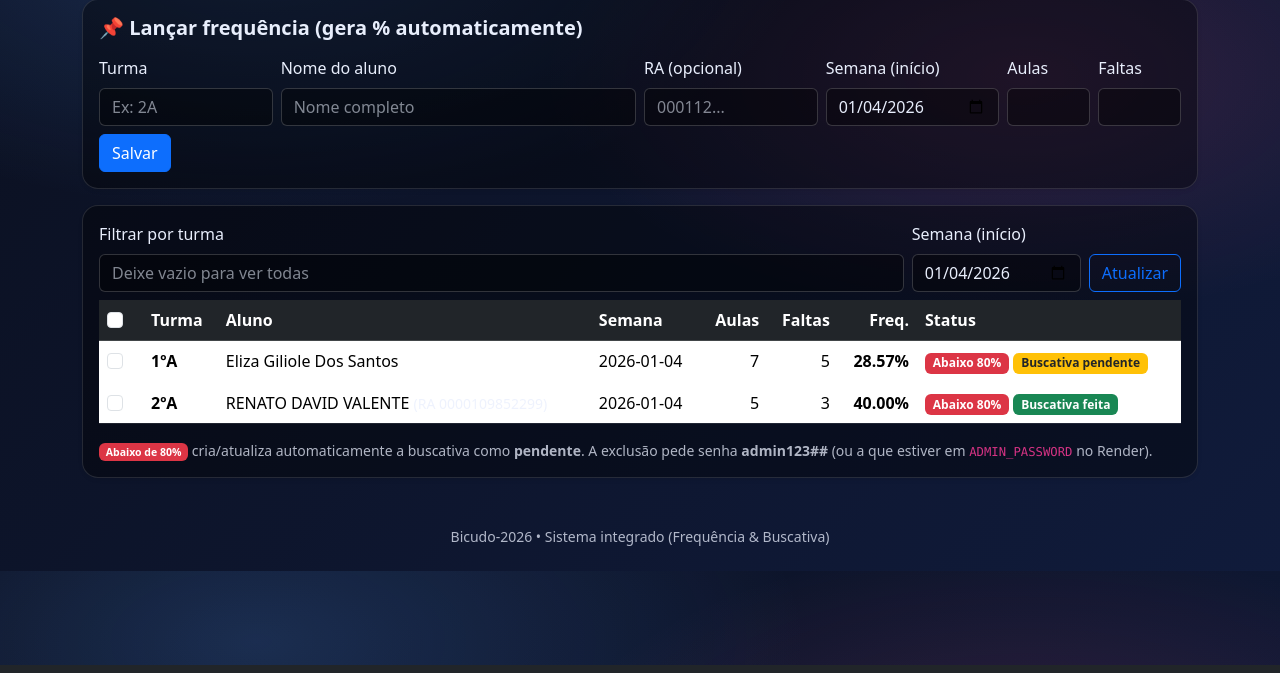
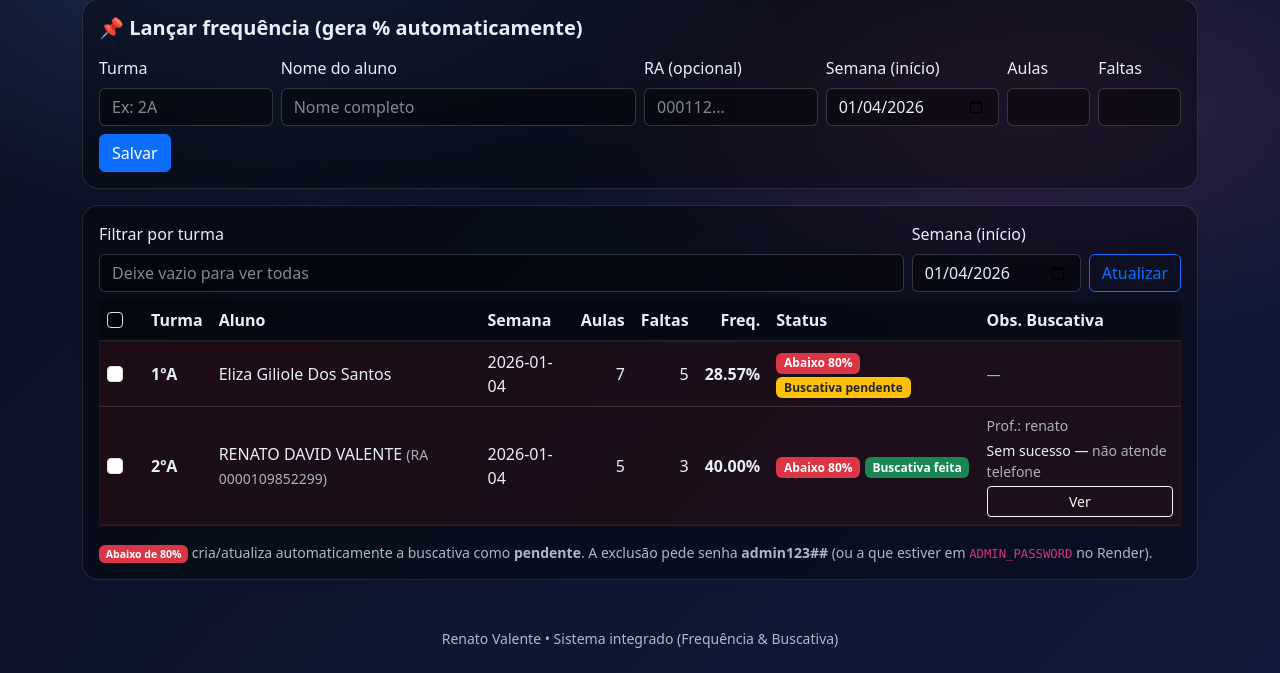
Before and after one commit to Renato2024Valente/Buscativa2026, a Flask app: page /gestao_frequencia_painel in a window 1280 px wide. Shown: the part 135-808 px from the top of the page. Run offline with Flask 3, Linux system fonts and the light colour scheme; the visitor is signed in with stand-in values (Sample User, id 1); data comes from the database, SQL or seed files in the repository; both versions use the stored data as it was after the commit; some libraries are stand-ins or nearby versions.

Commit message:
Add files via upload

```diff
--- a/static/css/style.css
+++ b/static/css/style.css
@@ -82,3 +82,38 @@ body{
   grid-template-columns: repeat(4, 1fr);
   gap: .5rem;
 }
+
+
+
+/* Tabela mais escura (melhor leitura) */
+.table{
+  color: #e8eefc;
+}
+
+.table > :not(caption) > * > *{
+  background-color: rgba(0,0,0,0.28) !important;
+  color: #e8eefc !important;
+  border-color: rgba(255,255,255,0.10) !important;
+}
+
+.table thead.table-dark > :not(caption) > * > *{
+  background-color: rgba(0,0,0,0.55) !important;
+  color: #e8eefc !important;
+}
+
+.table-hover > tbody > tr:hover > *{
+  background-color: rgba(255,255,255,0.06) !important;
+}
+
+/* Texto secundário mais visível dentro da tabela */
+.table .text-secondary,
+.table small.text-secondary{
+  color: rgba(232,238,252,0.72) !important;
+}
+
+/* Caixa do modal de observações mais escura e legível */
+#modalObs .border{
+  border-color: rgba(255,255,255,0.14) !important;
+  background: rgba(0,0,0,0.25) !important;
+  color: #e8eefc !important;
+}
--- a/static/js/gestao_frequencia.js
+++ b/static/js/gestao_frequencia.js
@@ -42,6 +42,54 @@ function updatePreview(){
     return "";
   }
 
+
+function fmtDate(iso){
+  if(!iso) return "—";
+  try{
+    const d = new Date(iso);
+    return d.toLocaleString();
+  }catch(e){
+    return iso;
+  }
+}
+
+function shortText(t, max=60){
+  if(!t) return "";
+  const s = String(t).trim().replace(/\s+/g, " ");
+  if(s.length <= max) return s;
+  return s.slice(0, max-1) + "…";
+}
+
+function renderObs(f){
+  const b = f.buscativa;
+  if(!b) return `<span class="text-secondary small">—</span>`;
+
+  const prof = b.professor_nome ? b.professor_nome : "—";
+  const res = (b.sucesso === true) ? "Sucesso" : (b.sucesso === false ? "Sem sucesso" : "—");
+  const obs = b.observacoes ? shortText(b.observacoes, 70) : "";
+  const showBtn = b.observacoes || b.professor_nome || b.sucesso !== null;
+
+  if(!showBtn){
+    return `<span class="text-secondary small">—</span>`;
+  }
+
+  return `
+    <div class="vstack gap-1">
+      <div class="small text-secondary">Prof.: ${prof}</div>
+      <div class="small">${res}${obs ? ` — <span class="text-secondary">${obs}</span>` : ""}</div>
+      <button class="btn btn-sm btn-outline-light btn-obs" type="button"
+        data-aluno="${encodeURIComponent(f.aluno.nome)}"
+        data-turma="${encodeURIComponent(f.aluno.turma)}"
+        data-prof="${encodeURIComponent(prof)}"
+        data-res="${encodeURIComponent(res)}"
+        data-obs="${encodeURIComponent(b.observacoes || '')}"
+        data-criada="${encodeURIComponent(b.data_criacao || '')}"
+        data-realizada="${encodeURIComponent(b.data_realizada || '')}"
+      >Ver</button>
+    </div>
+  `;
+}
+
   function row(f){
     const below = f.abaixo_80;
     const b = f.buscativa;
@@ -61,6 +109,7 @@ function updatePreview(){
         <td class="text-end">${f.faltas}</td>
         <td class="text-end"><span class="fw-bold">${Number(f.frequencia_percent).toFixed(2)}%</span></td>
         <td>${statusTxt}</td>
+        <td>${renderObs(f)}</td>
       </tr>
     `;
   }
@@ -78,13 +127,13 @@ function updatePreview(){
 
     if(!data.ok){
       showMsg("danger", data.error || "Erro ao carregar.");
-      tbody.innerHTML = `<tr><td colspan="8" class="text-center text-secondary">Sem dados.</td></tr>`;
+      tbody.innerHTML = `<tr><td colspan="9" class="text-center text-secondary">Sem dados.</td></tr>`;
       return;
     }
 
     hideMsg();
     tbody.innerHTML = (data.data || []).map(row).join("") || `
-      <tr><td colspan="8" class="text-center text-secondary">Nenhum registro encontrado.</td></tr>
+      <tr><td colspan="9" class="text-center text-secondary">Nenhum registro encontrado.</td></tr>
     `;
   }
 
@@ -192,5 +241,43 @@ function updatePreview(){
     filtroSemana.value = todayIso;
   }
 
+
+// Abrir modal de observações da buscativa
+document.addEventListener("click", (e)=>{
+  const btn = e.target.closest(".btn-obs");
+  if(!btn) return;
+
+  const aluno = decodeURIComponent(btn.getAttribute("data-aluno") || "—");
+  const turma = decodeURIComponent(btn.getAttribute("data-turma") || "");
+  const prof = decodeURIComponent(btn.getAttribute("data-prof") || "—");
+  const res = decodeURIComponent(btn.getAttribute("data-res") || "—");
+  const obs = decodeURIComponent(btn.getAttribute("data-obs") || "");
+  const criada = decodeURIComponent(btn.getAttribute("data-criada") || "");
+  const realizada = decodeURIComponent(btn.getAttribute("data-realizada") || "");
+
+  const elAluno = document.getElementById("obsAluno");
+  const elProf = document.getElementById("obsProfessor");
+  const elRes = document.getElementById("obsResultado");
+  const elTxt = document.getElementById("obsTexto");
+  const elCriada = document.getElementById("obsCriada");
+  const elReal = document.getElementById("obsRealizada");
+
+  if(elAluno) elAluno.textContent = turma ? `${aluno} (${turma})` : aluno;
+  if(elProf) elProf.textContent = prof || "—";
+  if(elRes) elRes.textContent = res || "—";
+  if(elTxt) elTxt.textContent = obs ? obs : "—";
+  if(elCriada) elCriada.textContent = fmtDate(criada);
+  if(elReal) elReal.textContent = fmtDate(realizada);
+
+  try{
+    const modalEl = document.getElementById("modalObs");
+    const modal = new bootstrap.Modal(modalEl);
+    modal.show();
+  }catch(err){
+    // fallback
+    alert(obs || "Sem observações.");
+  }
+});
+
   load();
 })();
--- a/templates/base.html
+++ b/templates/base.html
@@ -37,7 +37,7 @@
 
 <footer class="py-4 text-center text-secondary small">
   <div class="container">
-    <div>Bicudo-2026 • Sistema integrado (Frequência & Buscativa)</div>
+    <div>Renato Valente • Sistema integrado (Frequência & Buscativa)</div>
   </div>
 </footer>
 
--- a/templates/gestao_frequencia.html
+++ b/templates/gestao_frequencia.html
@@ -84,6 +84,7 @@
             <th class="text-end">Faltas</th>
             <th class="text-end">Freq.</th>
             <th>Status</th>
+            <th>Obs. Buscativa</th>
           </tr>
         </thead>
         <tbody id="tbodyFrequencias"></tbody>
@@ -93,6 +94,48 @@
     <div class="small text-secondary">
       <span class="badge bg-danger">Abaixo de 80%</span> cria/atualiza automaticamente a buscativa como <b>pendente</b>.
       A exclusão pede senha <b>admin123##</b> (ou a que estiver em <code>ADMIN_PASSWORD</code> no Render).
+    </div>
+  </div>
+</div>
+
+
+
+<!-- Modal: Observações da Buscativa -->
+<div class="modal fade" id="modalObs" tabindex="-1" aria-hidden="true">
+  <div class="modal-dialog modal-dialog-centered modal-lg">
+    <div class="modal-content rounded-4">
+      <div class="modal-header">
+        <h5 class="modal-title fw-bold">📝 Detalhes da Buscativa</h5>
+        <button type="button" class="btn-close" data-bs-dismiss="modal" aria-label="Fechar"></button>
+      </div>
+      <div class="modal-body">
+        <div class="row g-3">
+          <div class="col-md-6">
+            <div class="small text-secondary">Aluno</div>
+            <div class="fw-semibold" id="obsAluno">—</div>
+          </div>
+          <div class="col-md-3">
+            <div class="small text-secondary">Professor</div>
+            <div class="fw-semibold" id="obsProfessor">—</div>
+          </div>
+          <div class="col-md-3">
+            <div class="small text-secondary">Resultado</div>
+            <div class="fw-semibold" id="obsResultado">—</div>
+          </div>
+          <div class="col-12">
+            <div class="small text-secondary">Observações</div>
+            <div class="p-3 rounded-3 border" id="obsTexto" style="min-height:120px; white-space:pre-wrap;">—</div>
+          </div>
+          <div class="col-md-6">
+            <div class="small text-secondary">Criada em</div>
+            <div class="fw-semibold" id="obsCriada">—</div>
+          </div>
+          <div class="col-md-6">
+            <div class="small text-secondary">Realizada em</div>
+            <div class="fw-semibold" id="obsRealizada">—</div>
+          </div>
+        </div>
+      </div>
     </div>
   </div>
 </div>
```
Also changed, not shown: instance/local.db.
